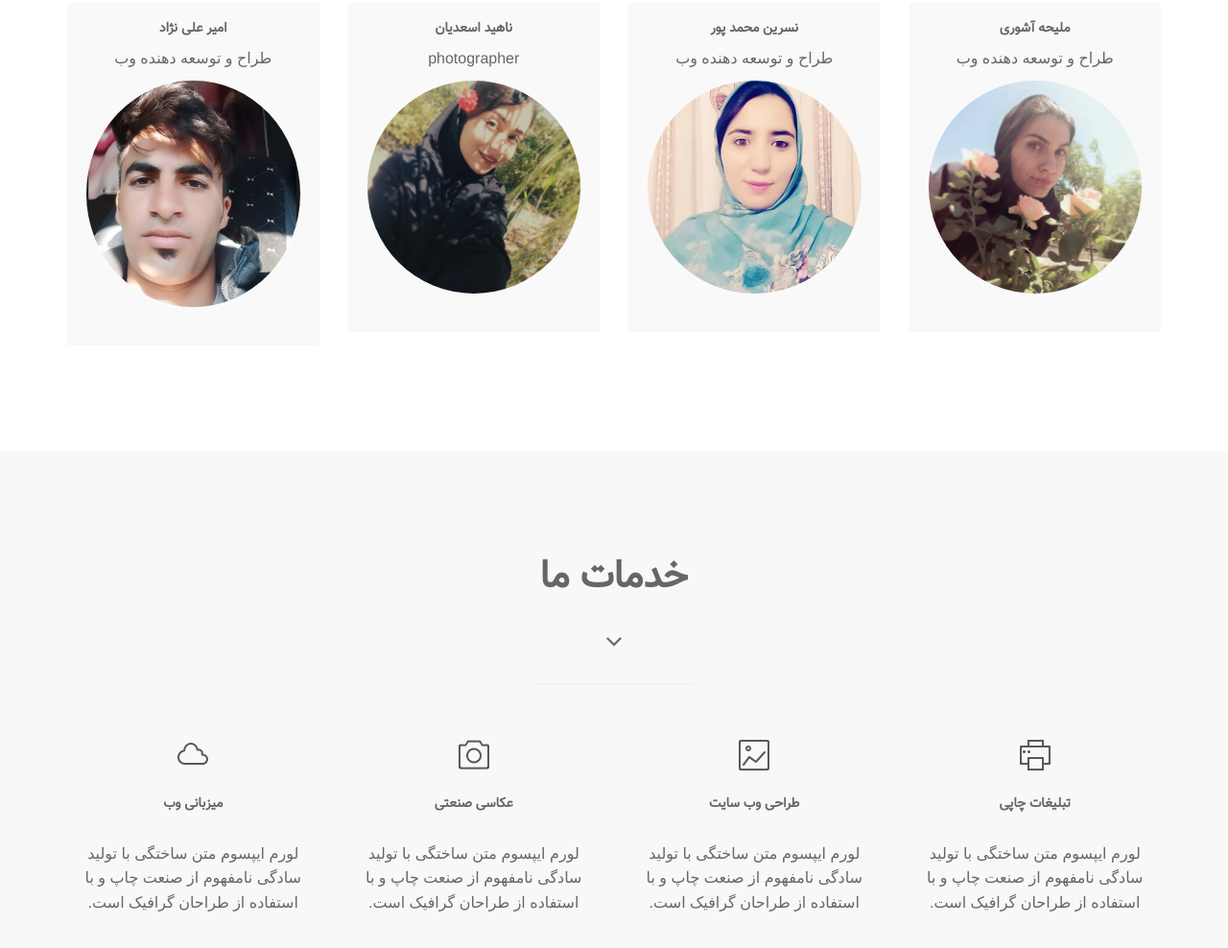
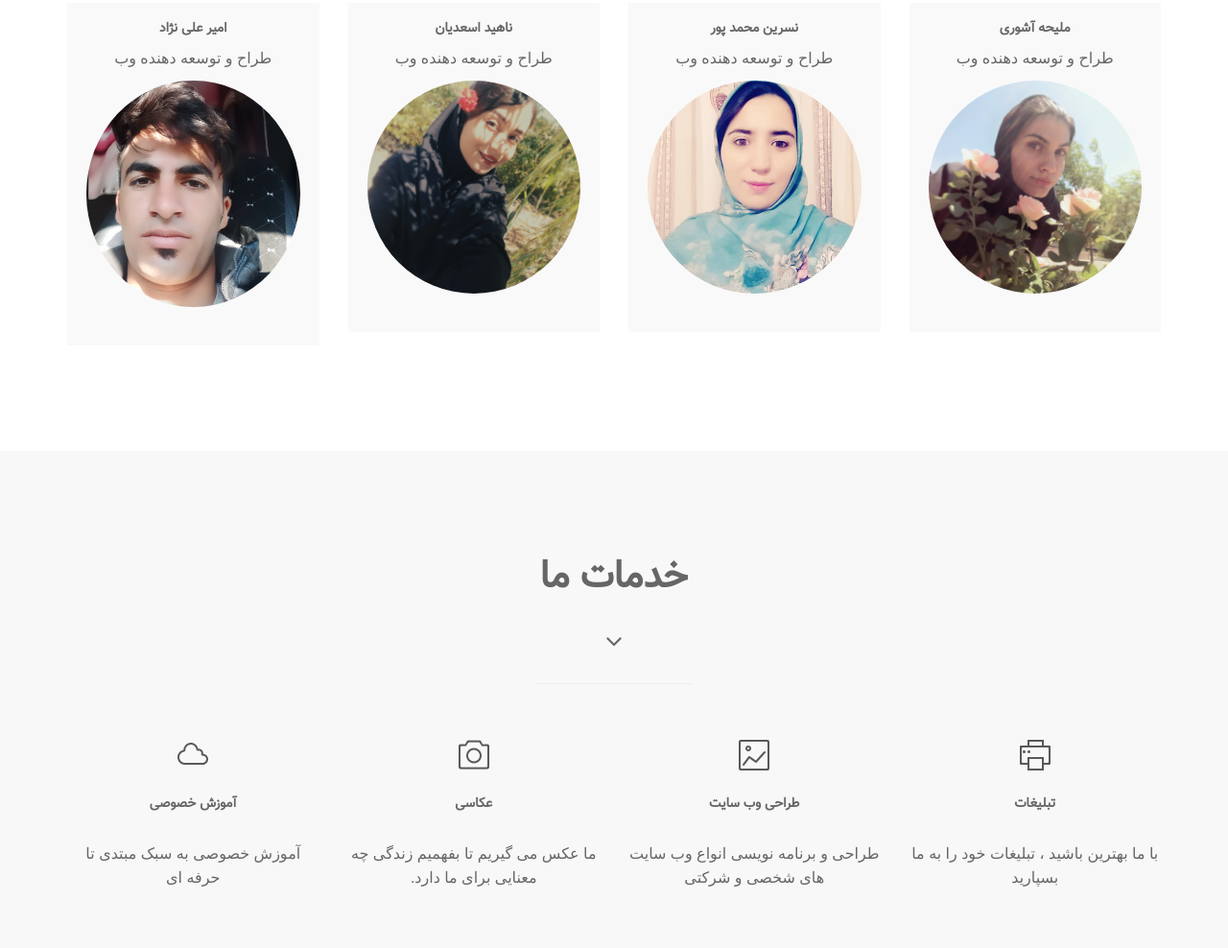
Before and after one commit to malihe77/malihe77.github.io, a plain HTML site: page index.html in a window 1280 px wide. Shown: the part 1090-2078 px from the top of the page at 96% size. Drawn offline with Linux system fonts and the light colour scheme; files whose address does not match are found by name.

Commit message:
change index.html

```diff
--- a/index.html
+++ b/index.html
@@ -57,7 +57,7 @@
 	<section id="intro" class="intro">
 		<div class="slogan">
 			<h2>به وب سایت ما <span class="text_color">خوش آمدید</span> </h2>
-			<h4>این یک سایت شخصی می باشد.</h4>
+			<h4>این یک وب سایت شخصی می باشد.</h4>
 		</div>
 		<div class="page-scroll">
 			<a href="#service" class="btn btn-circle">
@@ -118,7 +118,7 @@
 						<div class="team boxed-grey">
 							<div class="inner">
 								<h5>ناهید اسعدیان</h5>
-								<p class="subtitle">photographer</p>
+								<p class="subtitle">طراح و توسعه دهنده وب</p>
 								<div class="avatar"><img src="pics/team/3.jpg" alt="" class="img-responsive img-circle" /></div>
 							</div>
 						</div>
@@ -169,8 +169,8 @@
 								<img src="pics/icons/service-icon-1.png" alt="" />
 							</div>
 							<div class="service-desc">
-								<h5>تبلیغات چاپی</h5>
-								<p>لورم ایپسوم متن ساختگی با تولید سادگی نامفهوم از صنعت چاپ و با استفاده از طراحان گرافیک است.</p>
+								<h5>تبلیغات</h5>
+								<p>با ما بهترین باشید ، تبلیغات خود را به ما بسپارید</p>
 							</div>
 						</div>
 					</div>
@@ -183,7 +183,7 @@
 							</div>
 							<div class="service-desc">
 								<h5>طراحی وب سایت</h5>
-								<p>لورم ایپسوم متن ساختگی با تولید سادگی نامفهوم از صنعت چاپ و با استفاده از طراحان گرافیک است.</p>
+								<p>طراحی و برنامه نویسی انواع وب سایت های شخصی و شرکتی</p>
 							</div>
 						</div>
 					</div>
@@ -195,8 +195,8 @@
 								<img src="pics/icons/service-icon-3.png" alt="" />
 							</div>
 							<div class="service-desc">
-								<h5>عکاسی صنعتی</h5>
-								<p>لورم ایپسوم متن ساختگی با تولید سادگی نامفهوم از صنعت چاپ و با استفاده از طراحان گرافیک است.</p>
+								<h5>عکاسی </h5>
+								<p>ما عکس می گیریم تا بفهمیم زندگی چه معنایی برای ما دارد.</p>
 							</div>
 						</div>
 					</div>
@@ -208,8 +208,8 @@
 								<img src="pics/icons/service-icon-4.png" alt="" />
 							</div>
 							<div class="service-desc">
-								<h5>میزبانی وب</h5>
-								<p>لورم ایپسوم متن ساختگی با تولید سادگی نامفهوم از صنعت چاپ و با استفاده از طراحان گرافیک است.</p>
+								<h5>آموزش خصوصی</h5>
+								<p>آموزش خصوصی به سبک مبتدی تا حرفه ای</p>
 							</div>
 						</div>
 					</div>
```
Also changed, not shown: pics/bg1.jpg.
